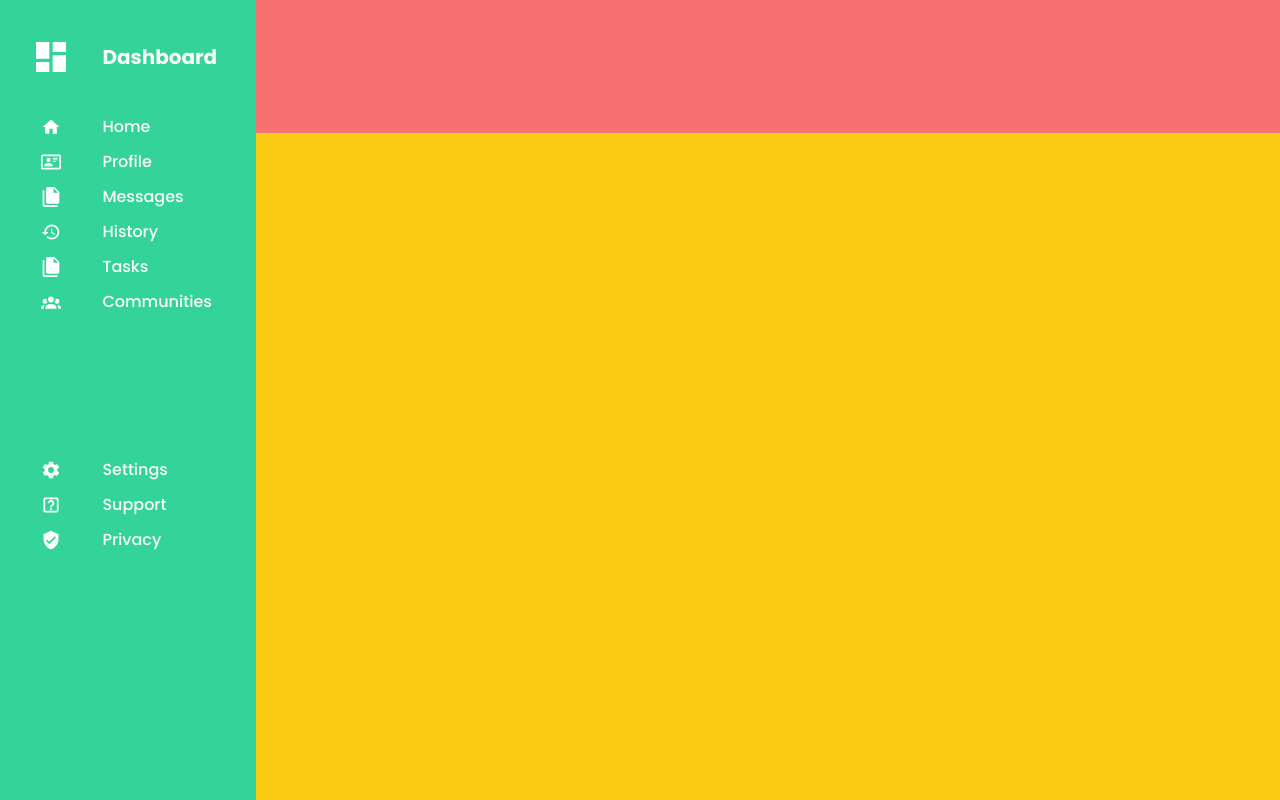
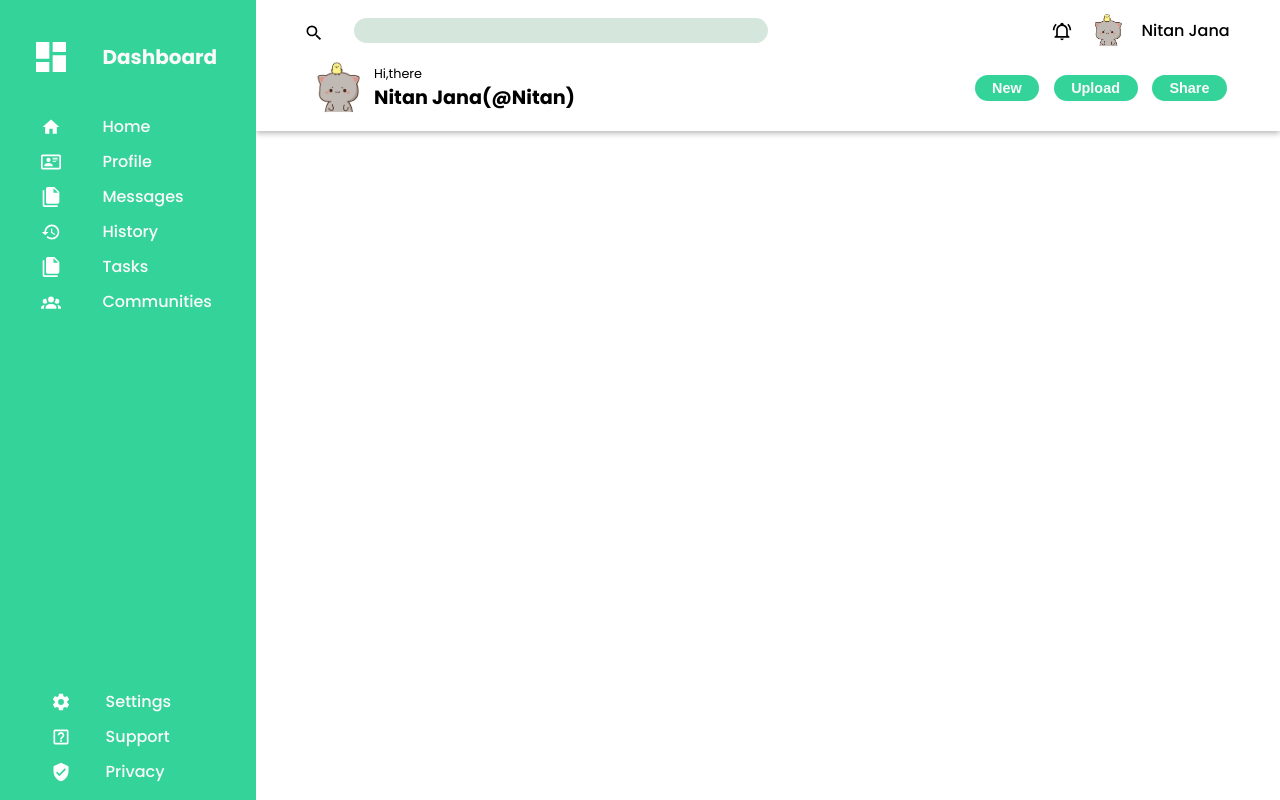
Before and after one commit to NitanJana/admin-dashboard, a plain HTML site: page index.html in a window 1280 px wide. Drawn offline with Linux system fonts and the light colour scheme.

Commit message:
feat: add header

```diff
--- a/index.html
+++ b/index.html
@@ -9,7 +9,50 @@
   </head>
   <body>
     <div class="container">
-      <div class="header"></div>
+      <div class="header">
+        <div class="title-bar">
+          <div class="search-container">
+            <img
+              src="./icons/magnify.svg"
+              alt="search button"
+              class="header-icon search-icon"
+            />
+
+            <input type="search" name="search-bar" id="search-bar" />
+          </div>
+          <div class="user-info-small">
+            <img
+              src="./icons/bell-ring-outline.svg"
+              alt="bell icon"
+              class="header-icon bell-icon"
+            />
+            <img
+              src="./img/pfp.jpg"
+              alt="profile picture"
+              class="profile-image-small"
+            />
+            <p class="user-name">Nitan Jana</p>
+          </div>
+        </div>
+        <div class="greeting-bar">
+          <div class="user-info-large">
+            <img
+              src="./img/pfp.jpg"
+              alt=""
+              class="profile-image-large"
+            />
+            <div class="greeting-container">
+              <p class="greeting">Hi,there</p>
+              <p class="user-name-large">Nitan Jana(@Nitan)</p>
+            </div>
+          </div>
+          <div class="greeting-buttons-container">
+            <button class="button">New</button>
+            <button class="button">Upload</button>
+            <button class="button">Share</button>
+          </div>
+        </div>
+      </div>
 
       <div class="sidebar">
         <div class="dashboard-name-container">
@@ -22,50 +65,84 @@
         </div>
         <div class="dashboard-main-items">
           <div class="dashboard-item">
-            <img src="./icons/home.svg" alt="home icon" class="dashboard-item-icon sidebar-icon" />
+            <img
+              src="./icons/home.svg"
+              alt="home icon"
+              class="dashboard-item-icon sidebar-icon"
+            />
             <p class="dashboard-item-name">Home</p>
           </div>
 
           <div class="dashboard-item">
-            <img src="./icons/card-account-details-outline.svg" alt="home icon" class="dashboard-item-icon sidebar-icon" />
+            <img
+              src="./icons/card-account-details-outline.svg"
+              alt="home icon"
+              class="dashboard-item-icon sidebar-icon"
+            />
             <p class="dashboard-item-name">Profile</p>
           </div>
 
           <div class="dashboard-item">
-            <img src="./icons/file-multiple.svg" alt="home icon" class="dashboard-item-icon sidebar-icon" />
+            <img
+              src="./icons/file-multiple.svg"
+              alt="home icon"
+              class="dashboard-item-icon sidebar-icon"
+            />
             <p class="dashboard-item-name">Messages</p>
           </div>
 
           <div class="dashboard-item">
-            <img src="./icons/history.svg" alt="home icon" class="dashboard-item-icon sidebar-icon" />
+            <img
+              src="./icons/history.svg"
+              alt="home icon"
+              class="dashboard-item-icon sidebar-icon"
+            />
             <p class="dashboard-item-name">History</p>
           </div>
 
           <div class="dashboard-item">
-            <img src="./icons/file-multiple.svg" alt="home icon" class="dashboard-item-icon sidebar-icon" />
+            <img
+              src="./icons/file-multiple.svg"
+              alt="home icon"
+              class="dashboard-item-icon sidebar-icon"
+            />
             <p class="dashboard-item-name">Tasks</p>
           </div>
 
           <div class="dashboard-item">
-            <img src="./icons/account-group.svg" alt="home icon" class="dashboard-item-icon sidebar-icon" />
+            <img
+              src="./icons/account-group.svg"
+              alt="home icon"
+              class="dashboard-item-icon sidebar-icon"
+            />
             <p class="dashboard-item-name">Communities</p>
           </div>
-
-
         </div>
         <div class="dashboard-other-items">
           <div class="dashboard-item">
-            <img src="./icons/cog.svg" alt="home icon" class="dashboard-item-icon sidebar-icon" />
+            <img
+              src="./icons/cog.svg"
+              alt="home icon"
+              class="dashboard-item-icon sidebar-icon"
+            />
             <p class="dashboard-item-name">Settings</p>
           </div>
 
           <div class="dashboard-item">
-            <img src="./icons/help-box-outline.svg" alt="home icon" class="dashboard-item-icon sidebar-icon" />
+            <img
+              src="./icons/help-box-outline.svg"
+              alt="home icon"
+              class="dashboard-item-icon sidebar-icon"
+            />
             <p class="dashboard-item-name">Support</p>
           </div>
 
           <div class="dashboard-item">
-            <img src="./icons/shield-check.svg" alt="home icon" class="dashboard-item-icon sidebar-icon" />
+            <img
+              src="./icons/shield-check.svg"
+              alt="home icon"
+              class="dashboard-item-icon sidebar-icon"
+            />
             <p class="dashboard-item-name">Privacy</p>
           </div>
         </div>
--- a/style.css
+++ b/style.css
@@ -1,10 +1,9 @@
-@import url('https://fonts.googleapis.com/css2?family=Poppins:wght@300;400;500;700&display=swap');
+@import url("https://fonts.googleapis.com/css2?family=Poppins:wght@300;400;500;700&display=swap");
 
 :root {
   --emerald400: #34d399;
   --white: #fafafa;
 }
-
 
 *,
 *:before,
@@ -15,19 +14,117 @@
 }
 
 body {
-  font-family: 'Poppins', sans-serif;
+  font-family: "Poppins", sans-serif;
 }
 
 .container {
   min-height: 100vh;
   display: grid;
   grid-template-columns: 1fr 4fr;
-  grid-template-rows: 1fr 5fr;
+  grid-template-rows: min-content 4fr;
 }
 
 .header {
-  background-color: #f87171;
   grid-area: 1 / 2 / 2 / 3;
+  display: grid;
+  padding: 0.5rem 3rem;
+  box-shadow: 0 2px 6px 0 rgba(0, 0, 0, 0.3);
+}
+
+.title-bar {
+  display: grid;
+  grid-template-columns: 50% 20%;
+  justify-content: space-between;
+  align-items: center;
+}
+
+.search-container {
+  display: grid;
+  grid-template-columns: 50px 1fr;
+  grid-template-rows: 25px;
+  align-items: center;
+}
+
+#search-bar {
+  height: 25px;
+  border: none;
+  border-radius: 1rem;
+  background-color: #d5e7dc;
+}
+
+.user-info-small {
+  display: grid;
+  grid-template-columns: 1fr 2fr 3fr;
+  justify-items: center;
+  align-items: center;
+}
+
+.header-icon {
+  height: 20px;
+}
+
+.search-icon {
+  align-self: end;
+}
+
+.bell-icon {
+}
+
+.profile-image-small {
+  height: 45px;
+  width: 45px;
+  object-fit: cover;
+  border-radius: 50%;
+}
+
+.user-name {
+  font-weight: 500;
+  font-size: 1rem;
+  /* color: #10b981; */
+}
+
+.greeting-bar {
+  display: grid;
+  grid-template-columns: 30% 30%;
+  justify-content: space-between;
+  align-items: center;
+}
+
+.greeting {
+  font-size: 0.8rem;
+}
+
+.user-name-large {
+  font-weight: 700;
+  font-size: 1.2rem;
+}
+
+.user-info-large {
+  display: grid;
+  grid-template-columns: 1fr 3fr;
+  align-items: center;
+}
+
+.profile-image-large {
+  height: 70px;
+  width: 70px;
+  object-fit: cover;
+  border-radius: 50%;
+}
+
+.greeting-buttons-container {
+  justify-self: end;
+}
+
+.button {
+  border: none;
+  background-color: var(--emerald400);
+  color: var(--white);
+  padding: 0.3rem 1.1rem;
+  border-radius: 1rem;
+  margin: 0 5px;
+  font-size: 0.9rem;
+  font-weight: 700;
 }
 
 .sidebar {
@@ -43,6 +140,10 @@ body {
 .dashboard-other-items {
   display: grid;
   row-gap: 10px;
+}
+.dashboard-other-items {
+  align-self: end;
+  margin: 1rem;
 }
 
 .dashboard-name-container,
@@ -68,7 +169,7 @@ body {
 }
 
 .sidebar-icon {
-  filter: brightness(0)invert(1);
+  filter: brightness(0) invert(1);
   justify-self: center;
 }
 
@@ -77,5 +178,4 @@ body {
 }
 
 .main {
-  background-color: #facc15;
 }
```
Also changed, not shown: icons/bell-ring-outline.svg (added), icons/magnify.svg (added), img/pfp.jpg (added), img/profile-picture.jpeg (added).
